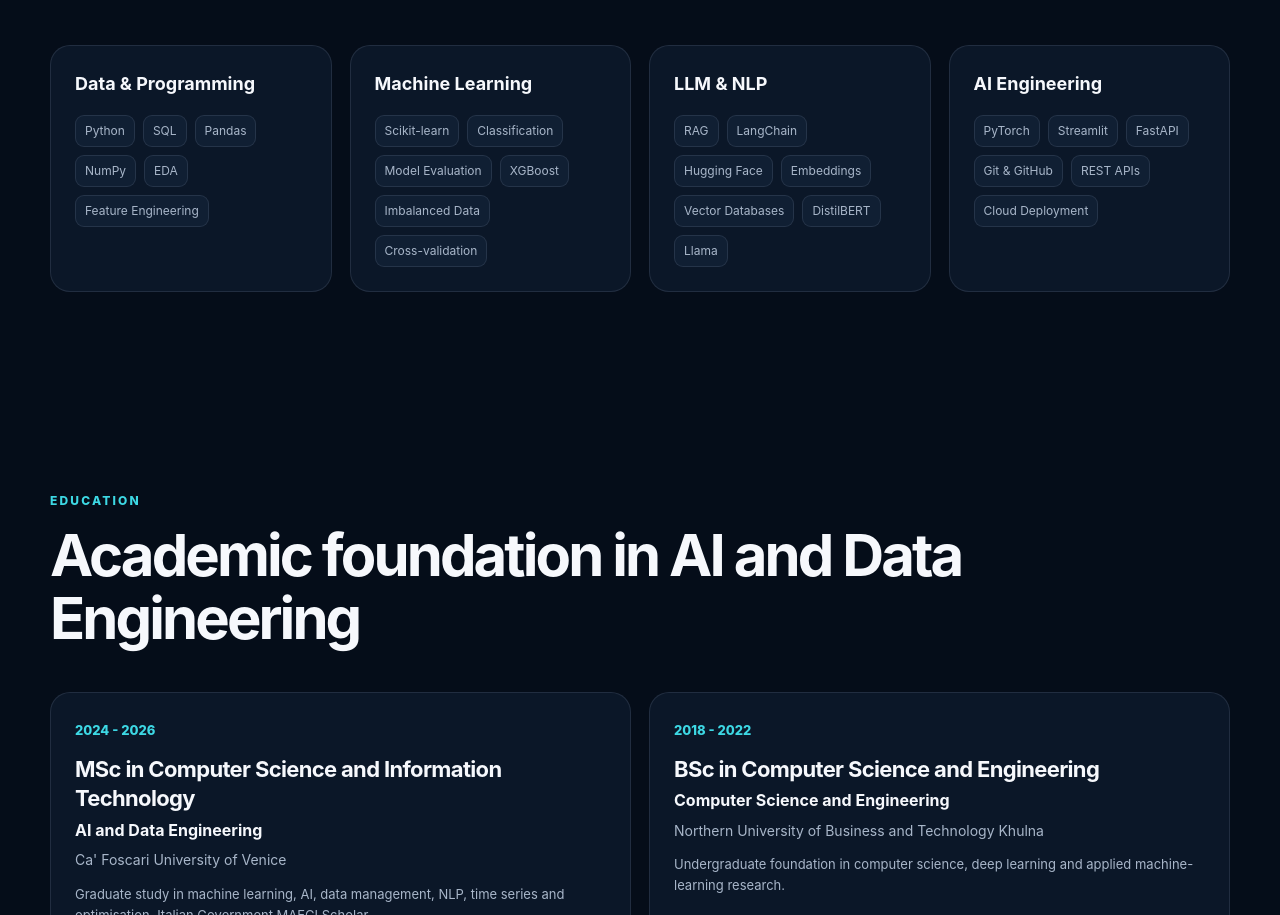
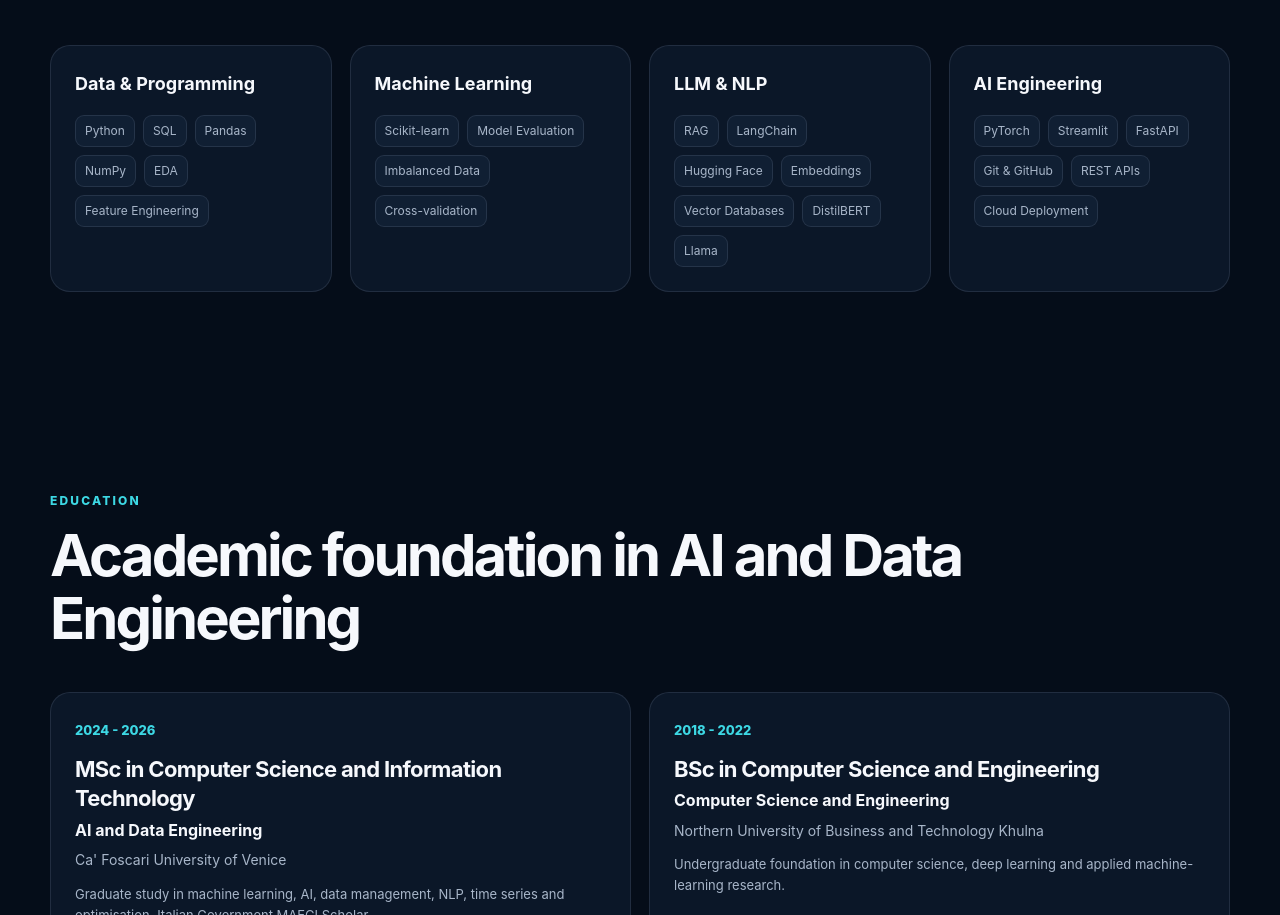
Before and after one commit to itsmeSwarnali/swarnalimollick, a Next.js app: page / in a window 1280 px wide. Shown: the part 4325-5240 px from the top of the page. Built offline with nearby package versions, Linux system fonts and the light colour scheme.

Commit message:
Update Machine Learning skills list
Removed 'Classification' and 'XGBoost' from Machine Learning skills.

```diff
--- a/data/skills.js
+++ b/data/skills.js
@@ -5,7 +5,7 @@ export const skills=[
   },
   {
     title:"Machine Learning",
-    items:["Scikit-learn","Classification","Model Evaluation","XGBoost","Imbalanced Data","Cross-validation"]
+    items:["Scikit-learn","Model Evaluation","Imbalanced Data","Cross-validation"]
   },
   {
     title:"LLM & NLP",
```
